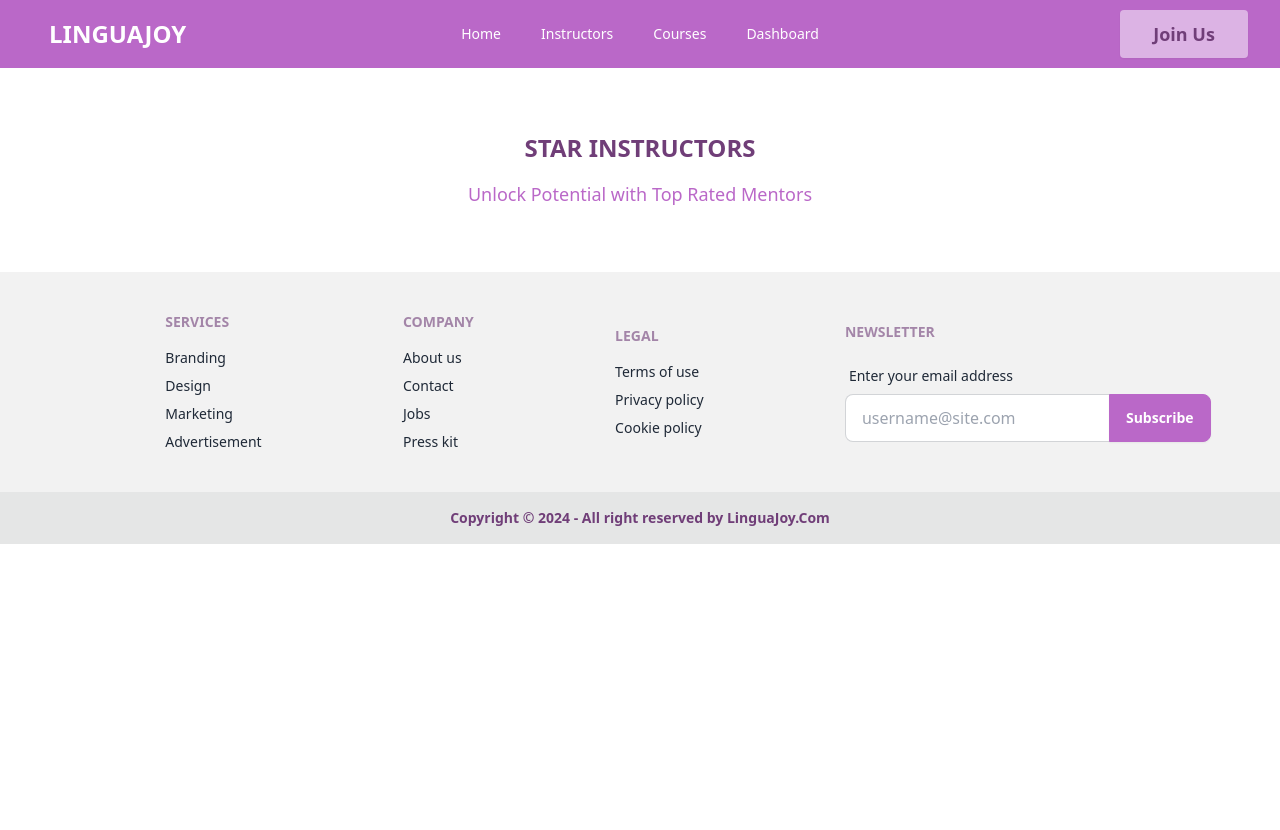
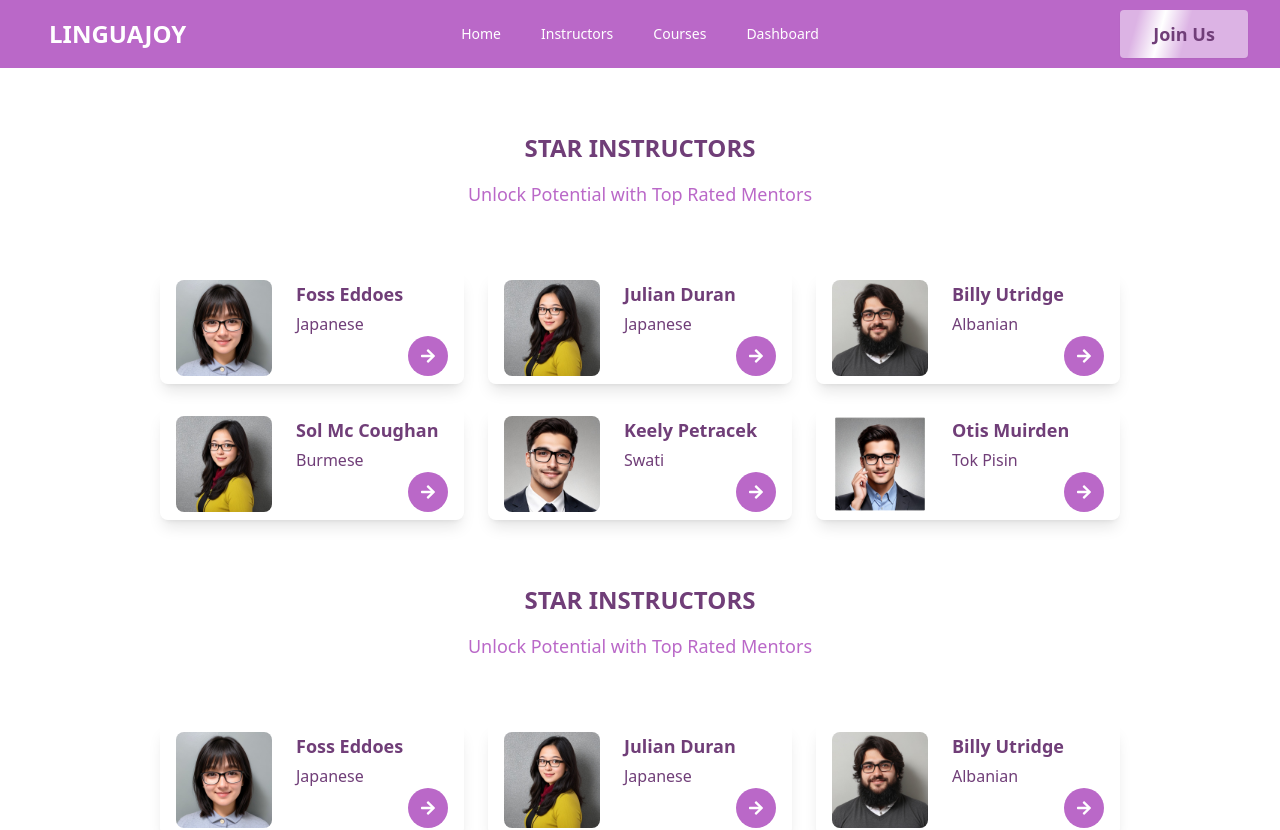
Before and after one commit to QuaziSamiha/lingua-joy-client, a React (Vite) app: page / in a window 1280 px wide. Shown: the top 830 px of the page. Before the commit the page ends 800 px from the top, so only its background shows below. Built offline with nearby package versions, Linux system fonts and the light colour scheme.

Commit message:
animation added

```diff
--- a/package.json
+++ b/package.json
@@ -10,6 +10,7 @@
     "preview": "vite preview"
   },
   "dependencies": {
+    "aos": "^2.3.4",
     "localforage": "^1.10.0",
     "match-sorter": "^6.3.1",
     "react": "^18.2.0",
--- a/public/instructorData.json
+++ b/public/instructorData.json
@@ -1,7 +1,7 @@
 [
   {
     "id": 32,
-    "imageUrl": "http://dummyimage.com/223x100.png/ff4444/ffffff",
+    "imageUrl": "../src/assets/images/instructor/ins1.jpg",
     "name": "Foss Eddoes",
     "email": "feddoes0@thetimes.co.uk",
     "totalStudent": 77,
@@ -15,7 +15,7 @@
   },
   {
     "id": 75,
-    "imageUrl": "http://dummyimage.com/185x100.png/ff4444/ffffff",
+    "imageUrl": "../src/assets/images/instructor/ins2.jpg",
     "name": "Julian Duran",
     "email": "jduran1@joomla.org",
     "totalStudent": 77,
@@ -29,7 +29,7 @@
   },
   {
     "id": 100,
-    "imageUrl": "http://dummyimage.com/109x100.png/dddddd/000000",
+    "imageUrl": "../src/assets/images/instructor/ins3.jpg",
     "name": "Mahmud Laweles",
     "email": "mlaweles2@facebook.com",
     "totalStudent": 27,
@@ -43,7 +43,7 @@
   },
   {
     "id": 56,
-    "imageUrl": "http://dummyimage.com/112x100.png/dddddd/000000",
+    "imageUrl": "../src/assets/images/instructor/ins4.jpg",
     "name": "Filmer Beeby",
     "email": "fbeeby3@rakuten.co.jp",
     "totalStudent": 60,
@@ -57,7 +57,7 @@
   },
   {
     "id": 17,
-    "imageUrl": "http://dummyimage.com/194x100.png/5fa2dd/ffffff",
+    "imageUrl": "../src/assets/images/instructor/ins5.jpg",
     "name": "Orin Wattinham",
     "email": "owattinham4@macromedia.com",
     "totalStudent": 37,
@@ -71,7 +71,7 @@
   },
   {
     "id": 80,
-    "imageUrl": "http://dummyimage.com/206x100.png/5fa2dd/ffffff",
+    "imageUrl": "../src/assets/images/instructor/ins6.jpg",
     "name": "Eliot Delatour",
     "email": "edelatour5@oakley.com",
     "totalStudent": 40,
@@ -85,7 +85,7 @@
   },
   {
     "id": 79,
-    "imageUrl": "http://dummyimage.com/239x100.png/dddddd/000000",
+    "imageUrl": "../src/assets/images/instructor/ins7.jpg",
     "name": "Jess Delamaine",
     "email": "jdelamaine6@ehow.com",
     "totalStudent": 58,
@@ -99,7 +99,7 @@
   },
   {
     "id": 56,
-    "imageUrl": "http://dummyimage.com/125x100.png/ff4444/ffffff",
+    "imageUrl": "../src/assets/images/instructor/ins8.jpg",
     "name": "Doloritas Negal",
     "email": "dnegal7@uiuc.edu",
     "totalStudent": 32,
@@ -113,7 +113,7 @@
   },
   {
     "id": 15,
-    "imageUrl": "http://dummyimage.com/221x100.png/cc0000/ffffff",
+    "imageUrl": "../src/assets/images/instructor/ins9.jpg",
     "name": "Gretchen Pohling",
     "email": "gpohling8@about.me",
     "totalStudent": 10,
@@ -127,7 +127,7 @@
   },
   {
     "id": 92,
-    "imageUrl": "http://dummyimage.com/141x100.png/cc0000/ffffff",
+    "imageUrl": "../src/assets/images/instructor/ins10.jpg",
     "name": "Keely Petracek",
     "email": "kpetracek9@google.pl",
     "totalStudent": 65,
@@ -141,7 +141,7 @@
   },
   {
     "id": 8,
-    "imageUrl": "http://dummyimage.com/229x100.png/ff4444/ffffff",
+    "imageUrl": "../src/assets/images/instructor/ins11.jpg",
     "name": "Damien Waistall",
     "email": "dwaistalla@mapquest.com",
     "totalStudent": 19,
@@ -155,7 +155,7 @@
   },
   {
     "id": 67,
-    "imageUrl": "http://dummyimage.com/130x100.png/ff4444/ffffff",
+    "imageUrl": "../src/assets/images/instructor/ins12.jpg",
     "name": "Billy Utridge",
     "email": "butridgeb@privacy.gov.au",
     "totalStudent": 77,
@@ -169,7 +169,7 @@
   },
   {
     "id": 91,
-    "imageUrl": "http://dummyimage.com/120x100.png/cc0000/ffffff",
+    "imageUrl": "../src/assets/images/instructor/ins13.jpg.jpg",
     "name": "Winna Ackrill",
     "email": "wackrillc@tripod.com",
     "totalStudent": 26,
@@ -183,7 +183,7 @@
   },
   {
     "id": 33,
-    "imageUrl": "http://dummyimage.com/107x100.png/5fa2dd/ffffff",
+    "imageUrl": "../src/assets/images/instructor/ins1.jpg",
     "name": "Melitta Gronno",
     "email": "mgronnod@163.com",
     "totalStudent": 22,
@@ -197,7 +197,7 @@
   },
   {
     "id": 13,
-    "imageUrl": "http://dummyimage.com/215x100.png/dddddd/000000",
+    "imageUrl": "../src/assets/images/instructor/ins2.jpg",
     "name": "Ruthi Lowen",
     "email": "rlowene@kickstarter.com",
     "totalStudent": 2,
@@ -211,7 +211,7 @@
   },
   {
     "id": 52,
-    "imageUrl": "http://dummyimage.com/235x100.png/5fa2dd/ffffff",
+    "imageUrl": "../src/assets/images/instructor/ins4.jpg",
     "name": "Jamesy Amori",
     "email": "jamorif@so-net.ne.jp",
     "totalStudent": 16,
@@ -225,7 +225,7 @@
   },
   {
     "id": 93,
-    "imageUrl": "http://dummyimage.com/132x100.png/ff4444/ffffff",
+    "imageUrl": "../src/assets/images/instructor/ins5.jpg",
     "name": "Stanislaus Subhan",
     "email": "ssubhang@reverbnation.com",
     "totalStudent": 35,
@@ -239,7 +239,7 @@
   },
   {
     "id": 23,
-    "imageUrl": "http://dummyimage.com/206x100.png/5fa2dd/ffffff",
+    "imageUrl": "../src/assets/images/instructor/ins6.jpg",
     "name": "Otis Muirden",
     "email": "omuirdenh@gnu.org",
     "totalStudent": 63,
@@ -253,7 +253,7 @@
   },
   {
     "id": 36,
-    "imageUrl": "http://dummyimage.com/131x100.png/dddddd/000000",
+    "imageUrl": "../src/assets/images/instructor/ins7.jpg",
     "name": "Finlay Owttrim",
     "email": "fowttrimi@acquirethisname.com",
     "totalStudent": 8,
@@ -267,7 +267,7 @@
   },
   {
     "id": 58,
-    "imageUrl": "http://dummyimage.com/231x100.png/dddddd/000000",
+    "imageUrl": "../src/assets/images/instructor/ins8.jpg",
     "name": "Simone Petofi",
     "email": "spetofij@imgur.com",
     "totalStudent": 42,
@@ -281,7 +281,7 @@
   },
   {
     "id": 5,
-    "imageUrl": "http://dummyimage.com/211x100.png/ff4444/ffffff",
+    "imageUrl": "../src/assets/images/instructor/ins9.jpg",
     "name": "Alene Frayne",
     "email": "afraynek@shop-pro.jp",
     "totalStudent": 53,
@@ -295,7 +295,7 @@
   },
   {
     "id": 23,
-    "imageUrl": "http://dummyimage.com/209x100.png/ff4444/ffffff",
+    "imageUrl": "../src/assets/images/instructor/ins11.jpg",
     "name": "Erek Heaford",
     "email": "eheafordl@sourceforge.net",
     "totalStudent": 53,
@@ -309,7 +309,7 @@
   },
   {
     "id": 38,
-    "imageUrl": "http://dummyimage.com/194x100.png/ff4444/ffffff",
+    "imageUrl": "../src/assets/images/instructor/ins2.jpg",
     "name": "Sol Mc Coughan",
     "email": "smcm@wordpress.com",
     "totalStudent": 74,
@@ -323,7 +323,7 @@
   },
   {
     "id": 95,
-    "imageUrl": "http://dummyimage.com/216x100.png/dddddd/000000",
+    "imageUrl": "../src/assets/images/instructor/ins3.jpg",
     "name": "Shelley McGruar",
     "email": "smcgruarn@google.cn",
     "totalStudent": 4,
@@ -337,7 +337,7 @@
   },
   {
     "id": 100,
-    "imageUrl": "http://dummyimage.com/102x100.png/ff4444/ffffff",
+    "imageUrl": "../src/assets/images/instructor/ins10.jpg",
     "name": "Galina Mayfield",
     "email": "gmayfieldo@cmu.edu",
     "totalStudent": 3,
--- a/src/main.jsx
+++ b/src/main.jsx
@@ -3,7 +3,12 @@ import ReactDOM from "react-dom/client";
 // import App from "./App.jsx";
 import "./index.css";
 import { RouterProvider } from "react-router-dom";
-import router from "./Routes/Routes";
+import router from "./Routes/Routes";import "aos/dist/aos.css"; // Import AOS styles
+import AOS from "aos";
+
+AOS.init({
+  // Global settings here
+});
 
 ReactDOM.createRoot(document.getElementById("root")).render(
   <React.StrictMode>
--- a/src/pages/Home/Home/Home.jsx
+++ b/src/pages/Home/Home/Home.jsx
@@ -8,6 +8,12 @@ function Home() {
       {/* <Banner /> */}
       {/* <button className="btn btn-primary">Primary</button> */}
       <TopInstructors />
+      <TopInstructors />
+      <TopInstructors />
+      <TopInstructors />
+      <TopInstructors />
+      <TopInstructors />
+      <TopInstructors />
     </>
   );
 }
--- /dev/null
+++ b/src/pages/Home/InstructorCard/InstructorCard.jsx
@@ -0,0 +1,40 @@
+import { FaArrowRight } from "react-icons/fa";
+import { Link } from "react-router-dom";
+
+const InstructorCard = ({ topInstructor }) => {
+  //   console.log(topInstructor);
+  const { name, imageUrl, language, id } = topInstructor;
+  return (
+    <div
+      className="shadow-lg rounded-lg border-indigo-600 h-28"
+      data-aos="fade-up"
+      data-aos-duration="2000"
+    >
+      <div className="flex">
+        <div>
+          <img
+            src={imageUrl}
+            className="h-24 w-24 my-2 mx-4 rounded-lg"
+            alt=""
+          />
+        </div>
+        <div className="my-2 mx-2 w-1/2">
+          <h1 className="text-[#703e78] font-bold text-lg mb-1">{name}</h1>
+          <p className="text-[#703e78] font-medium">{language}</p>
+          <div className="flex justify-end items-center">
+            <div
+              className="rounded-full bg-[#ba68c8] p-3 hover:tooltip hover:tooltip-open hover:tooltip-bottom"
+              data-tip="Details"
+            >
+              <Link to={`/instructor/:${id}`} className="">
+                <FaArrowRight className="text-white" />
+              </Link>
+            </div>
+          </div>
+        </div>
+      </div>
+    </div>
+  );
+};
+
+export default InstructorCard;
--- a/src/pages/Home/TopInstructors/TopInstructors.jsx
+++ b/src/pages/Home/TopInstructors/TopInstructors.jsx
@@ -1,8 +1,8 @@
 import { useEffect } from "react";
 import { useState } from "react";
+import InstructorCard from "../InstructorCard/InstructorCard";
 
 const TopInstructors = () => {
-  const [instructors, setInstructors] = useState([]);
   const [topInstructors, setTopInstructors] = useState([]);
 
   useEffect(() => {
@@ -10,18 +10,34 @@ const TopInstructors = () => {
       .then((res) => res.json())
       .then((data) => {
         // console.log(data);
-        setInstructors(data)
+        const sortedInstructors = data.sort(
+          (a, b) => b.totalStudent - a.totalStudent
+        );
+        const top6Instructors = sortedInstructors.slice(0, 6);
+        setTopInstructors(top6Instructors);
       });
   }, []);
 
+  // console.log(topInstructors);
+
   return (
     <section className="my-16">
+      <div>
         <h1 className="uppercase text-center text-[#703e78] text-2xl font-bold mb-4">
           Star Instructors
         </h1>
         <p className="text-center text-[#ba68c8] font-medium text-lg">
           Unlock Potential with Top Rated Mentors
         </p>
+      </div>
+      <section className="my-16 grid grid-cols-1 md:grid-cols-2 lg:grid-cols-3 gap-6 w-9/12 mx-auto">
+        {topInstructors.map((topInstructor) => (
+          <InstructorCard
+            key={topInstructor.id}
+            topInstructor={topInstructor}
+          />
+        ))}
+      </section>
     </section>
   );
 };
```
Also changed, not shown: .eslintrc.cjs, 1 other file (tests, documents, lock files or other folders). Lines whose indentation alone changed are shown as unchanged.
